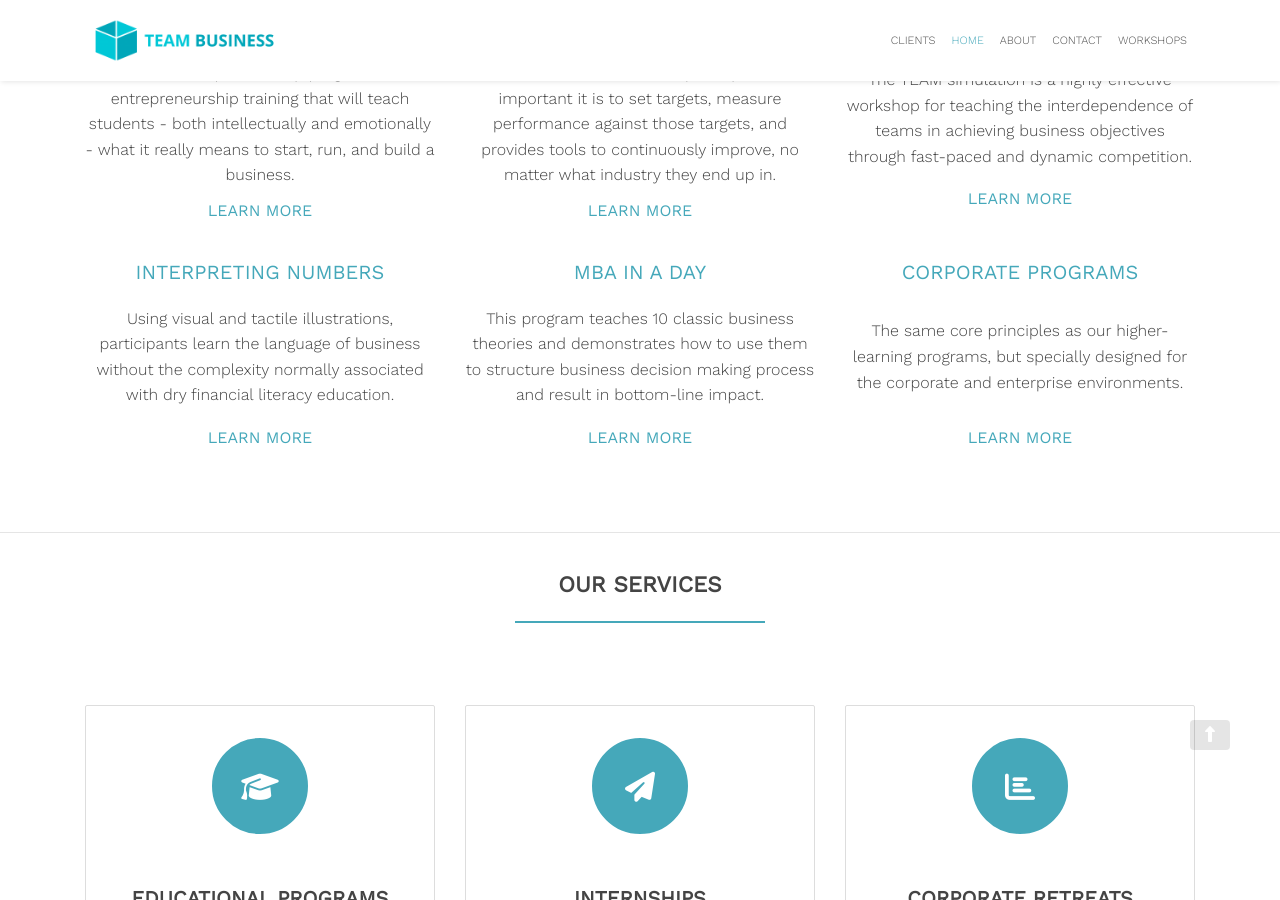
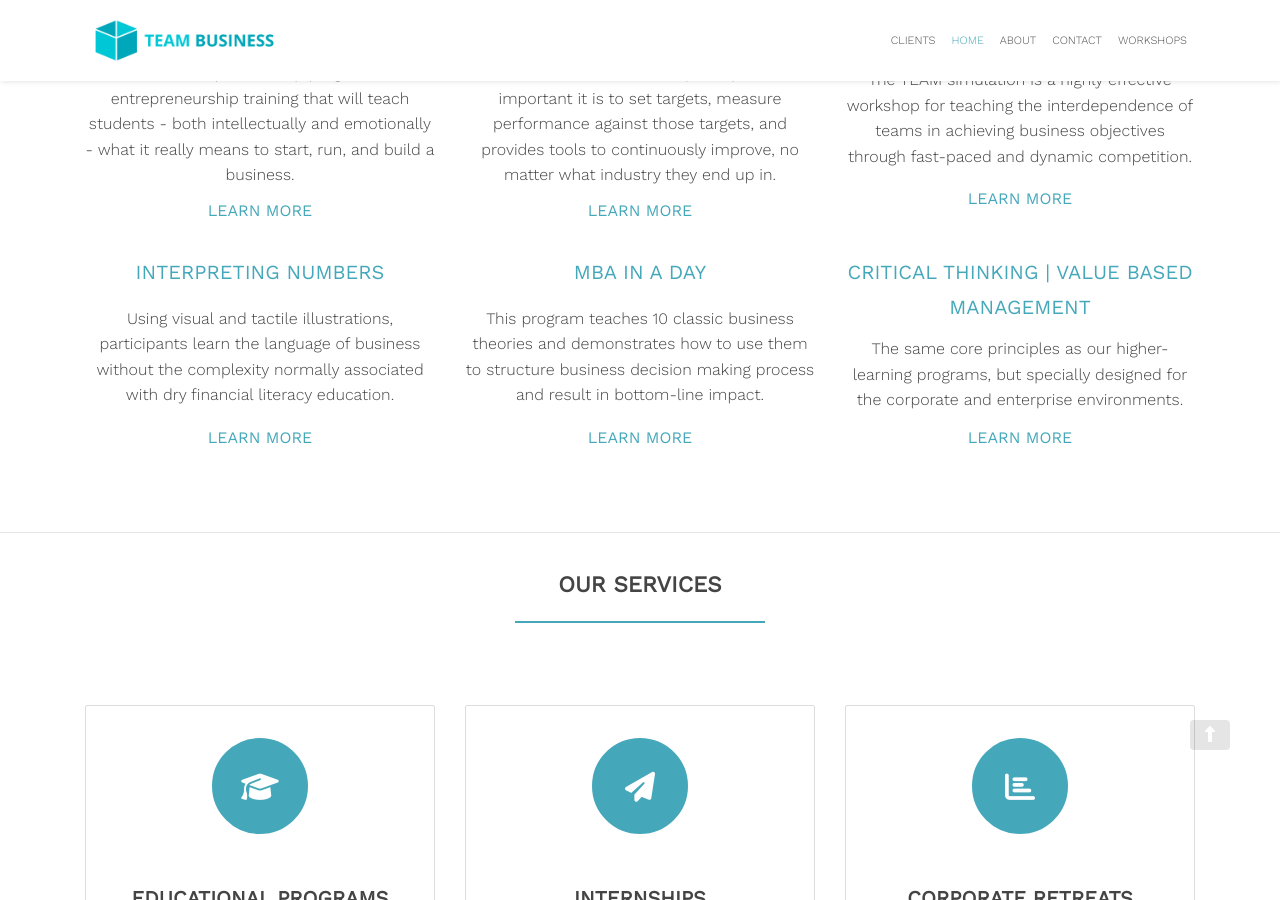
Before and after one commit to zac-heisey/team-business, a Jekyll site: the page built from index.md, in a window 1280 px wide and 900 px high, scrolled down 1894 px. Built offline with Jekyll 4.4.1, drawn with Linux system fonts in a browser that asks for light colours; nearby versions of some CDN libraries.

Commit message:
Update from Forestry.io Lara Azzam updated _data/programs.yml

```diff
--- a/_data/programs.yml
+++ b/_data/programs.yml
@@ -1,23 +1,30 @@
+---
 - title: Entrepeneurship
-  description: The BOX entrepreneurship program is an entrepreneurship training that will teach students - both intellectually and emotionally - what it really means to start, run, and build a business.
-  link: /programs/box/
-
+  description: The BOX entrepreneurship program is an entrepreneurship training that
+    will teach students - both intellectually and emotionally - what it really means
+    to start, run, and build a business.
+  link: "/programs/box/"
 - title: Continuous Improvement
-  description: The CAR simulation teaches participants how important it is to set targets, measure performance against those targets, and provides tools to continuously improve, no matter what industry they end up in.
-  link: /programs/car/
-
+  description: The CAR simulation teaches participants how important it is to set
+    targets, measure performance against those targets, and provides tools to continuously
+    improve, no matter what industry they end up in.
+  link: "/programs/car/"
 - title: Team Dynamics
-  description: The TEAM simulation is a highly effective workshop for teaching the interdependence of teams in achieving business objectives through fast-paced and dynamic competition.
-  link: /programs/team/
-
+  description: The TEAM simulation is a highly effective workshop for teaching the
+    interdependence of teams in achieving business objectives through fast-paced and
+    dynamic competition.
+  link: "/programs/team/"
 - title: Interpreting Numbers
-  description: Using visual and tactile illustrations, participants learn the language of business without the complexity normally associated with dry financial literacy education.
-  link: /programs/accounting-comes-alive/
-
+  description: Using visual and tactile illustrations, participants learn the language
+    of business without the complexity normally associated with dry financial literacy
+    education.
+  link: "/programs/accounting-comes-alive/"
 - title: MBA in a Day
-  description: This program teaches 10 classic business theories and demonstrates how to use them to structure business decision making process and result in bottom-line impact.
-  link: /programs/classic-10/
-
-- title: Corporate Programs
-  description: The same core principles as our higher-learning programs, but specially designed for the corporate and enterprise environments.
-  link: /corporate-programs/
+  description: This program teaches 10 classic business theories and demonstrates
+    how to use them to structure business decision making process and result in bottom-line
+    impact.
+  link: "/programs/classic-10/"
+- title: Critical Thinking | Value Based Management
+  description: The same core principles as our higher-learning programs, but specially
+    designed for the corporate and enterprise environments.
+  link: "/corporate-programs/"
```
